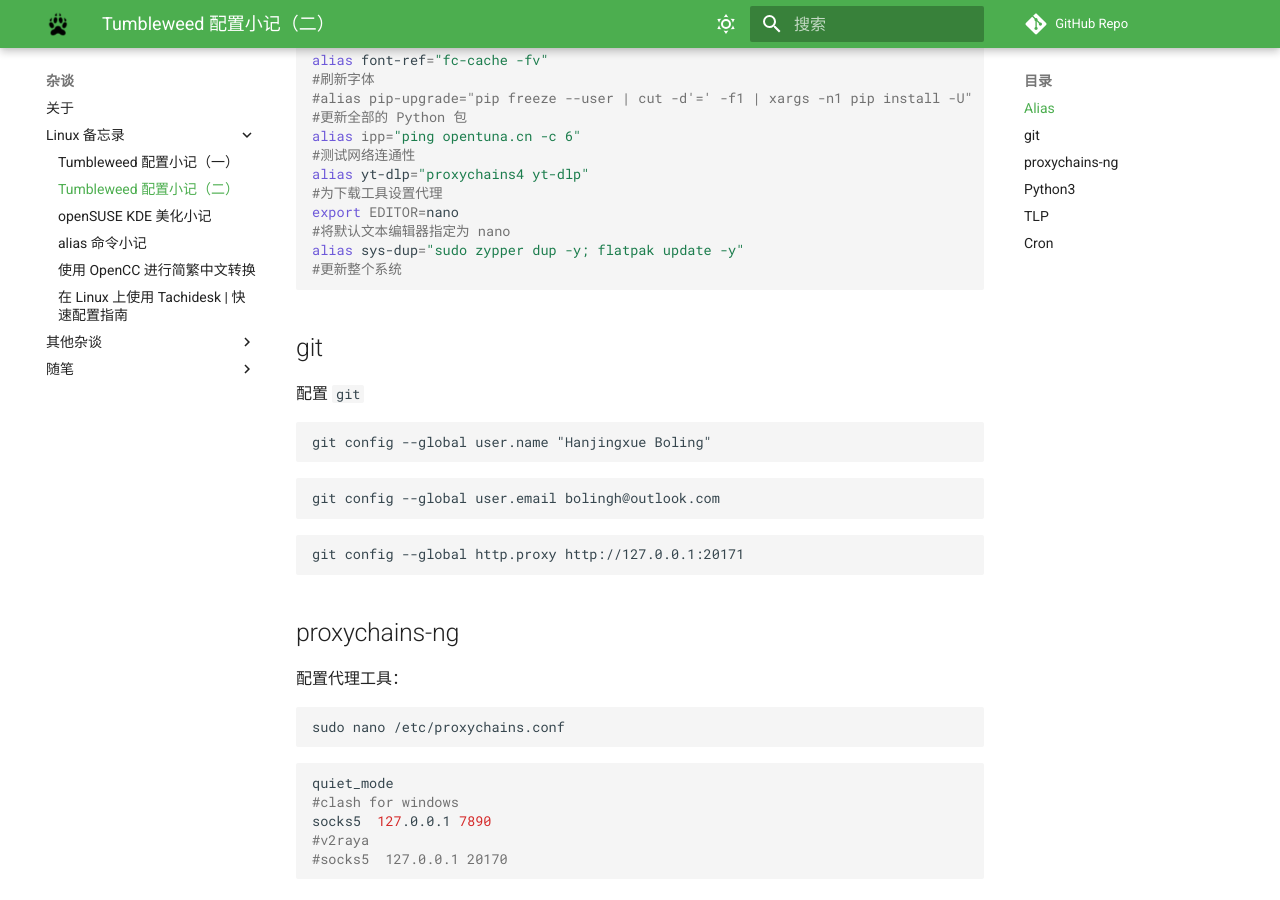
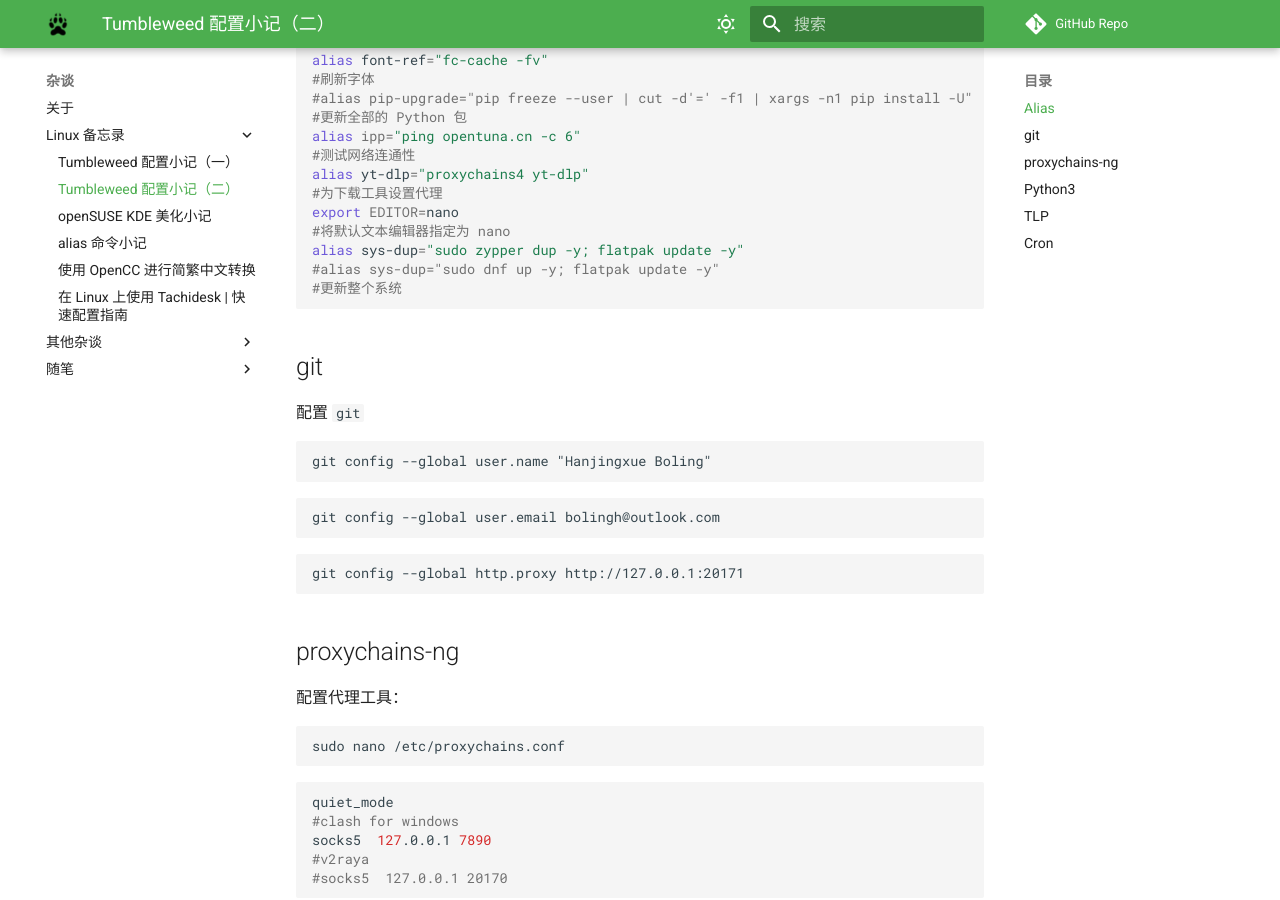
Before and after one commit to Hanjingxue-Boling/Whiteboard, an MkDocs documentation site: the page built from docs/essay/memo/other-configs.md, in a window 1280 px wide and 900 px high, scrolled down 764 px. Built offline with MkDocs 1.6.1 and Material for MkDocs 9.7.7, drawn with Linux system fonts in a browser that asks for light colours; comment, search, counter and statistics services are not loaded.

Commit message:
2022-05-24-02

````diff
--- a/docs/essay/memo/other-configs.md
+++ b/docs/essay/memo/other-configs.md
@@ -40,6 +40,7 @@ alias yt-dlp="proxychains4 yt-dlp"
 export EDITOR=nano
 #将默认文本编辑器指定为 nano
 alias sys-dup="sudo zypper dup -y; flatpak update -y"
+#alias sys-dup="sudo dnf up -y; flatpak update -y"
 #更新整个系统
 ```
 
````
